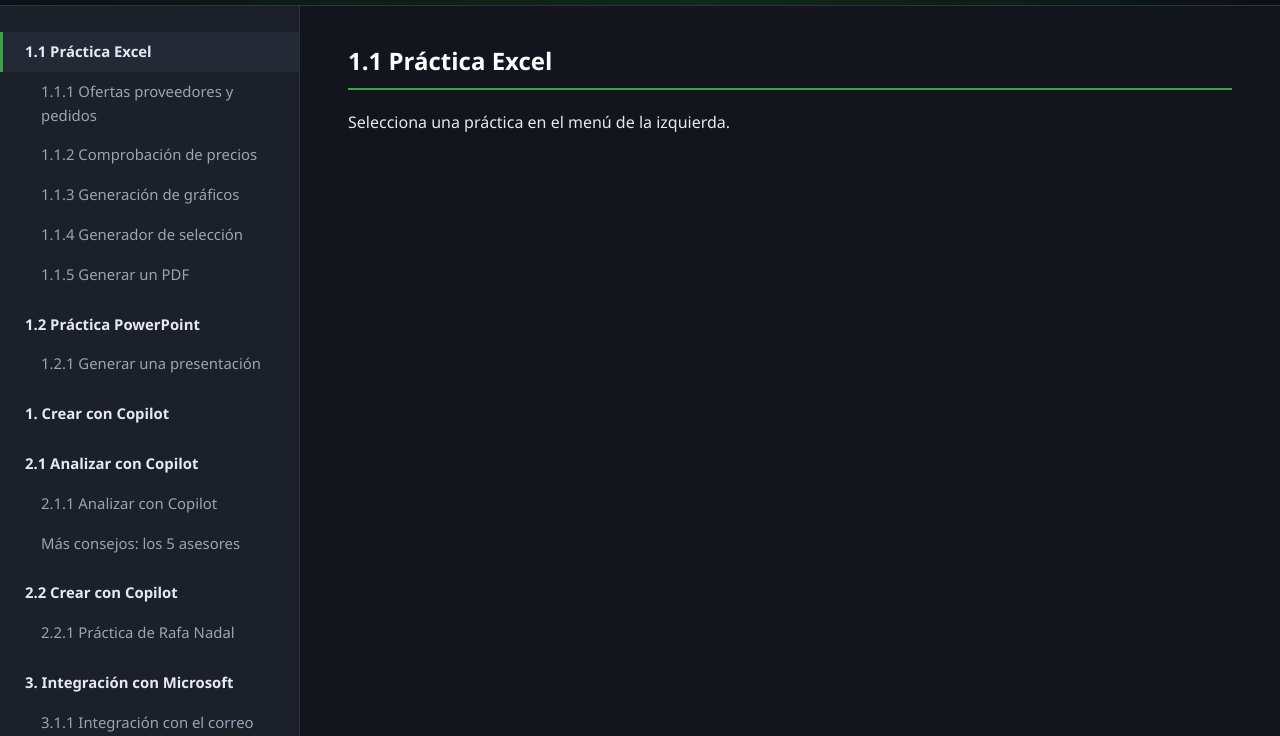
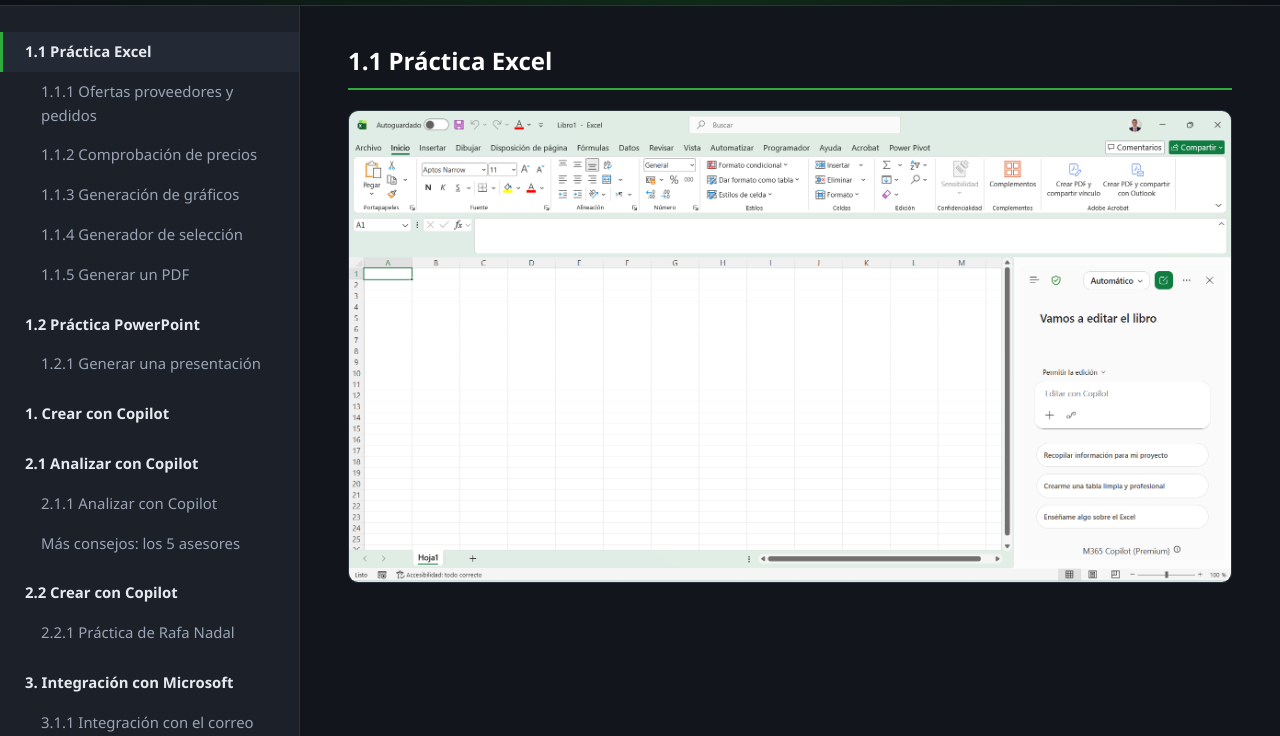
Before and after one commit to DS-CK/practicas-ia, a plain HTML site: page index.html in a window 1280 px wide. Both pictures are taken after a click on the link "1.1 Práctica Excel". Shown: the part 64-800 px from the top of the page. Drawn offline with Linux system fonts and the light colour scheme.

Commit message:
Imagen en 1.1
Co-authored-by: Copilot App <223556219+Copilot@users.noreply.github.com>

```diff
--- a/index.html
+++ b/index.html
@@ -56,6 +56,7 @@
   li { margin:4px 0; }
   .btn { display:inline-block; margin-top:26px; padding:12px 22px; background:var(--green); color:#fff; font-weight:600; border-radius:8px; text-decoration:none; }
   .btn:hover { background:#3cc24e; }
+  .captura { max-width:100%; height:auto; border-radius:10px; border:1px solid var(--line); margin-top:14px; display:block; }
   .note { color:var(--muted); font-style:italic; }
   @media (max-width:800px) {
     nav { position:static; width:100%; margin-top:70px; border-right:0; }
@@ -114,7 +115,7 @@
 
 <section id="s1-1">
   <h2>1.1 Práctica Excel</h2>
-  <p>Selecciona una práctica en el menú de la izquierda.</p>
+  <img class="captura" src="excel.png" alt="Excel con Copilot">
 </section>
 
 <section id="s1-1-1" data-resumen="Genera en Excel 20 materiales, 10 proveedores y 34 ofertas ficticias, más 500 líneas de pedidos con fórmulas que calculan diferencias e impactos de precio. Con 450 líneas sin discrepancia, 30 más caras y 20 más baratas, en tablas con formato profesional.">
```
Also changed, not shown: excel.png (added).
